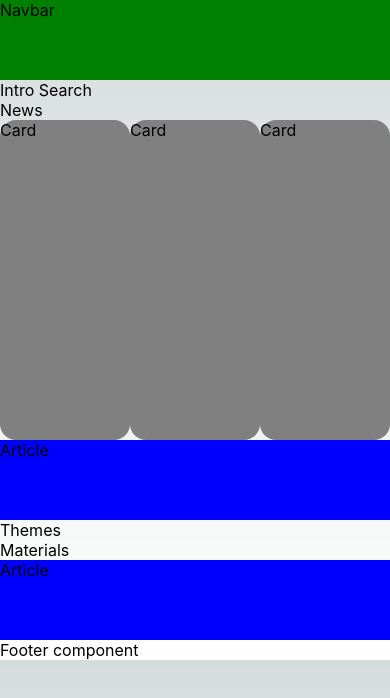
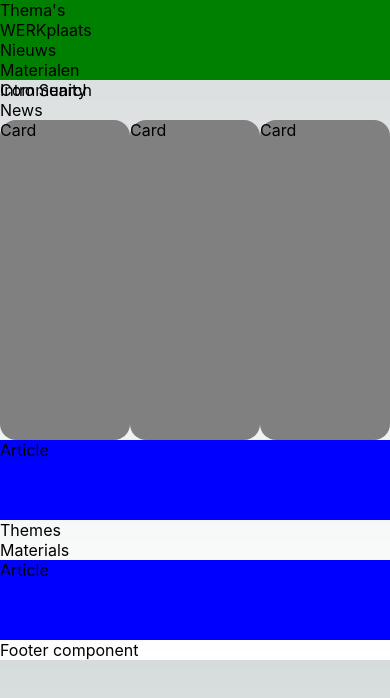
Before and after one commit to jaussems/press-play-assesment, a Next.js app: page / in a window 390 px wide. Shown: the top 698 px of the page. Built offline with nearby package versions, Linux system fonts and the light colour scheme.

Commit message:
addig navbar for mobile and desktop

```diff
--- a/src/components/NavBar.tsx
+++ b/src/components/NavBar.tsx
@@ -1,8 +1,20 @@
 import { PropsWithChildren } from "react";
-import styles from "../styles/components/NavBar.module.scss";
+import styles from "../styles/NavBar.module.scss";
 
 const NavBar: React.FC<any> = (props: PropsWithChildren) => {
-  return <div className={styles.navbar}>Navbar</div>;
+  return (
+    <div className={styles.navbar}>
+      <nav>
+        <ul>
+          <li>Thema's</li>
+          <li>WERKplaats</li>
+          <li>Nieuws</li>
+          <li>Materialen</li>
+          <li>Community</li>
+        </ul>
+      </nav>
+    </div>
+  );
 };
 
 export default NavBar;
--- /dev/null
+++ b/src/styles/NavBar.module.scss
@@ -0,0 +1,12 @@
+@import "mixins.scss";
+@import "variables.scss";
+
+.navbar {
+  width: 100%;
+  background: green;
+  height: 5rem;
+
+  @include responsive(xs) {
+    @include flex-column;
+  }
+}
--- /dev/null
+++ b/src/styles/_components.scss
@@ -0,0 +1,4 @@
+@use "variables.scss";
+@use "mixins.scss";
+@use "variables.scss";
+@use "./components/NavBar.module.scss";
--- a/src/styles/_mixins.scss
+++ b/src/styles/_mixins.scss
@@ -3,3 +3,8 @@
     @content;
   }
 }
+
+@mixin flex-column {
+  display: flex;
+  flex-direction: column;
+}
--- a/src/styles/components/NavBar.module.scss
+++ /dev/null
@@ -1,5 +0,0 @@
-.navbar {
-  width: 100%;
-  background: green;
-  height: 5rem;
-}
```
